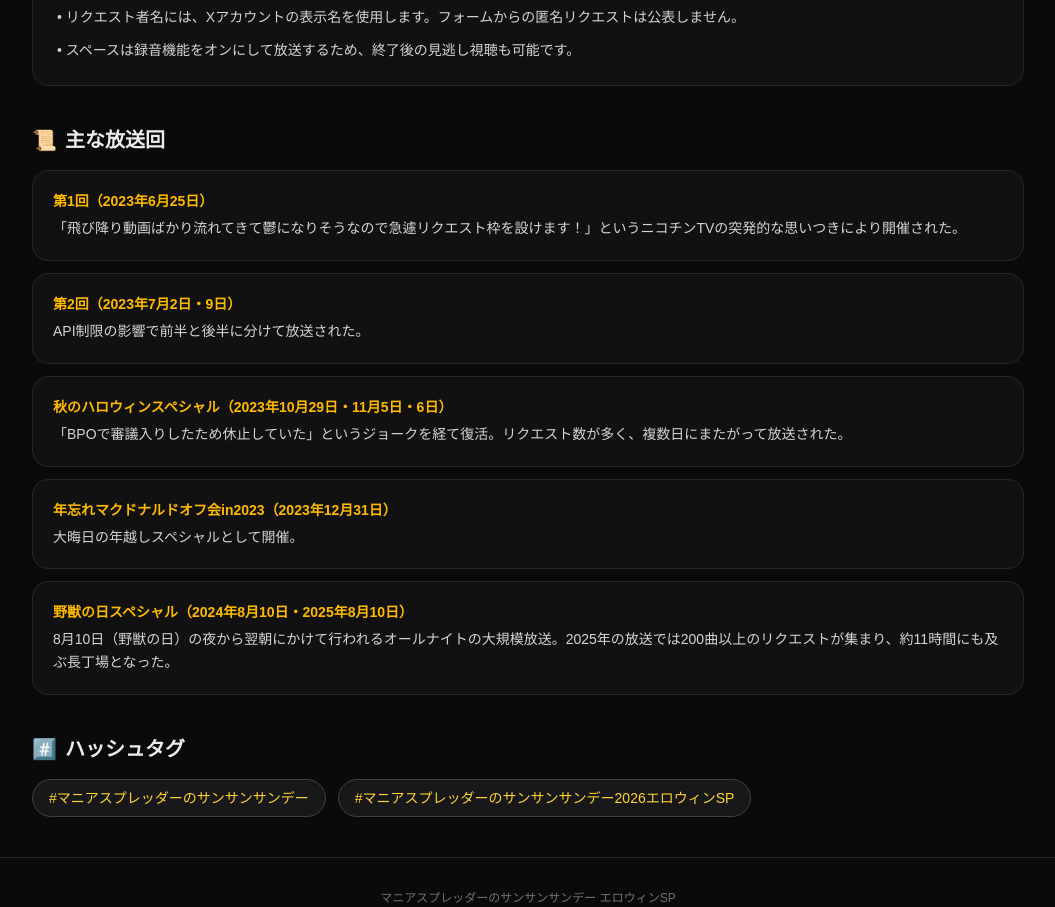
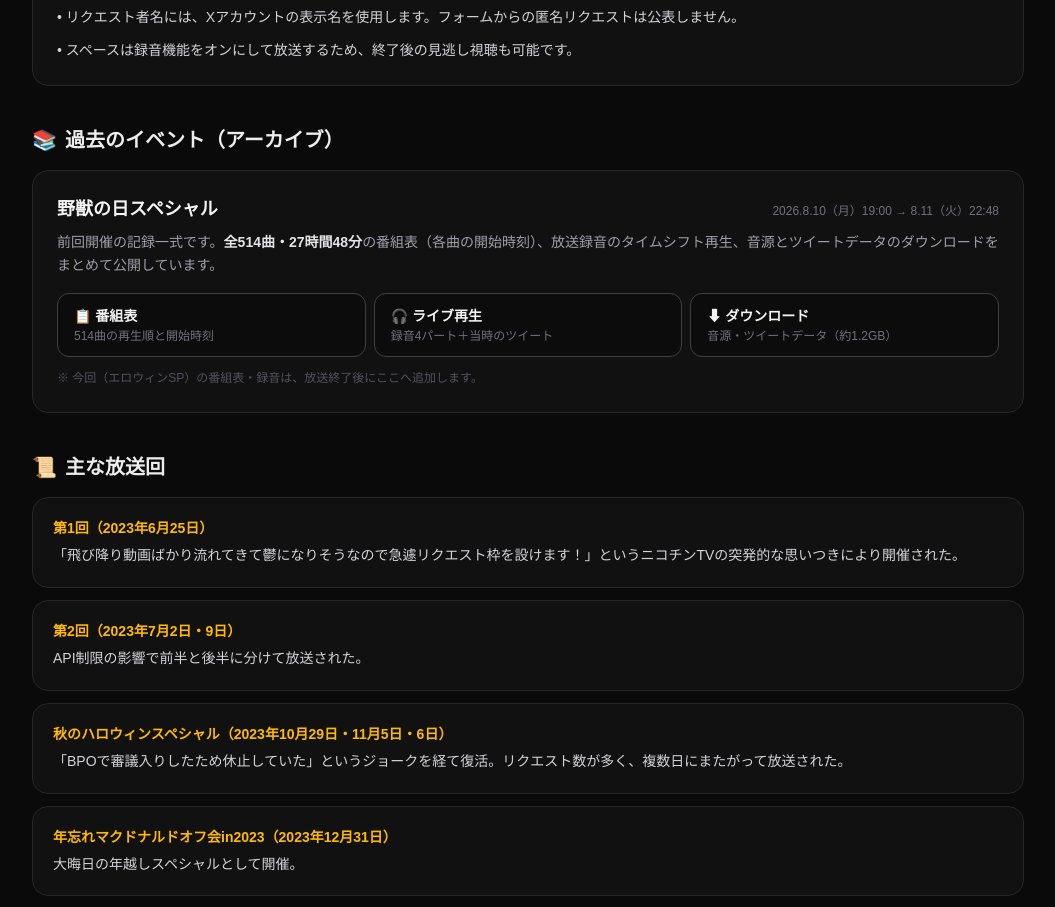
Before and after one commit to maebahesioru/sunsun, a Next.js app: page / in a window 1280 px wide. Shown: the part 2720-3627 px from the top of the page, without its empty margins (112-1167 px from the left). Built offline with nearby package versions, Linux system fonts and the light colour scheme; no server answers.

Commit message:
feat: トップに「過去のイベント（アーカイブ）」欄を追加し、前回(野獣の日SP)の番組表・録音・DLへ導線。録音/DLページの表記を前回回のアーカイブとして明示

```diff
--- a/src/app/download/page.tsx
+++ b/src/app/download/page.tsx
@@ -3,31 +3,31 @@ import type { Metadata } from "next";
 export const metadata: Metadata = {
   title: "ダウンロード",
   description:
-    "マニアスプレッダーのサンサンサンデー2026の放送録音・ツイートデータをダウンロードできます。いつでも聞き直せるアーカイブです。",
+    "マニアスプレッダーのサンサンサンデー2026の放送録音・ツイートデータのアーカイブです。前回「野獣の日スペシャル」（2026年8月10日開催）の全記録を、いつでも聞き直せます。",
 };
 
 const FILES = [
   {
     file: "part1.m4a",
-    title: "マニアスプレッダーのサンサンサンデー エロウィンSP",
+    title: "マニアスプレッダーのサンサンサンデー2026 野獣の日スペシャル（本放送 Part1）",
     size: "281MB",
     desc: "本放送 Part1",
   },
   {
     file: "part2.m4a",
-    title: "マニアスプレッダーのサンサンサンデー2026SP Part2",
+    title: "…野獣の日スペシャル Part2",
     size: "731MB",
     desc: "Part2",
   },
   {
     file: "part3.m4a",
-    title: "マニアスプレッダーのサンサンサンデー2026SP Part3",
+    title: "…野獣の日スペシャル Part3",
     size: "171MB",
     desc: "Part3",
   },
   {
     file: "part4.m4a",
-    title: "マニアスプレッダーのサンサンサンデー2026SP Part4",
+    title: "…野獣の日スペシャル Part4",
     size: "9.8MB",
     desc: "Part4（エンディング）",
   },
@@ -44,7 +44,7 @@ export default function DownloadPage() {
     <main className="mx-auto max-w-3xl px-4 py-10">
       <h1 className="text-3xl font-black text-zinc-100">ダウンロード</h1>
       <p className="mt-2 text-sm text-zinc-400">
-        サンサンサンデー2026の放送録音とツイートデータのアーカイブです。いつでも聞き直せます。
+        前回「野獣の日スペシャル」（2026年8月10日 19:00〜8月11日 22:48・全514曲）の放送録音とツイートデータのアーカイブです。今回のエロウィンSPの録音は、放送終了後にここへ追加します。
       </p>
       <div className="mt-4 flex flex-wrap gap-2">
         <a
@@ -96,7 +96,7 @@ export default function DownloadPage() {
       </div>
 
       <p className="mt-10 text-center text-xs text-zinc-600">
-        ※ 録音はすべて「マニアスプレッダーのサンサンサンデー2026」のアーカイブです。
+        ※ 録音はすべて前回「マニアスプレッダーのサンサンサンデー2026 野獣の日スペシャル」のアーカイブです。
       </p>
     </main>
   );
--- a/src/app/listen/page.tsx
+++ b/src/app/listen/page.tsx
@@ -200,7 +200,7 @@ export default function ListenPage() {
     <main className="mx-auto max-w-4xl px-4 py-10">
       <h1 className="text-3xl font-black text-zinc-100">🎧 ライブ再生</h1>
       <p className="mt-2 text-sm text-zinc-400">
-        放送録音を再生すると、その同時刻に投稿されたツイートが流れてきます。
+        前回「野獣の日スペシャル」（2026年8月10日 19:00〜8月11日 22:48・全514曲）の放送録音アーカイブです。再生すると、その同時刻に投稿されたツイートが流れてきます。
       </p>
       <div className="mt-4 flex flex-wrap gap-2">
         <a
--- a/src/app/page.tsx
+++ b/src/app/page.tsx
@@ -290,6 +290,52 @@ export default function Home() {
         </div>
       </section>
 
+      {/* 過去のイベント（アーカイブ） */}
+      <section className="mt-10">
+        <h2 className="flex items-center gap-2 text-xl font-bold">
+          <span className="text-amber-400">📚</span> 過去のイベント（アーカイブ）
+        </h2>
+        <div className="mt-4 rounded-2xl border border-zinc-800 bg-zinc-900/50 p-6">
+          <div className="flex flex-wrap items-baseline justify-between gap-2">
+            <h3 className="text-lg font-black text-zinc-100">野獣の日スペシャル</h3>
+            <span className="font-mono text-xs text-zinc-500">
+              2026.8.10（月）19:00 → 8.11（火）22:48
+            </span>
+          </div>
+          <p className="mt-2 text-sm leading-relaxed text-zinc-400">
+            前回開催の記録一式です。
+            <span className="font-bold text-zinc-200">全514曲・27時間48分</span>
+            の番組表（各曲の開始時刻）、放送録音のタイムシフト再生、音源とツイートデータのダウンロードをまとめて公開しています。
+          </p>
+          <div className="mt-4 grid gap-2 sm:grid-cols-3">
+            <a
+              href="/timetable"
+              className="rounded-xl border border-zinc-700 bg-zinc-950/60 px-4 py-3 transition hover:border-amber-500/60 hover:bg-zinc-900"
+            >
+              <div className="text-sm font-bold text-zinc-100">📋 番組表</div>
+              <div className="mt-0.5 text-xs text-zinc-500">514曲の再生順と開始時刻</div>
+            </a>
+            <a
+              href="/listen"
+              className="rounded-xl border border-zinc-700 bg-zinc-950/60 px-4 py-3 transition hover:border-amber-500/60 hover:bg-zinc-900"
+            >
+              <div className="text-sm font-bold text-zinc-100">🎧 ライブ再生</div>
+              <div className="mt-0.5 text-xs text-zinc-500">録音4パート＋当時のツイート</div>
+            </a>
+            <a
+              href="/download"
+              className="rounded-xl border border-zinc-700 bg-zinc-950/60 px-4 py-3 transition hover:border-amber-500/60 hover:bg-zinc-900"
+            >
+              <div className="text-sm font-bold text-zinc-100">⬇ ダウンロード</div>
+              <div className="mt-0.5 text-xs text-zinc-500">音源・ツイートデータ（約1.2GB）</div>
+            </a>
+          </div>
+          <p className="mt-3 text-xs leading-relaxed text-zinc-600">
+            ※ 今回（エロウィンSP）の番組表・録音は、放送終了後にここへ追加します。
+          </p>
+        </div>
+      </section>
+
       {/* 放送回の歴史 */}
       <section className="mt-10">
         <h2 className="flex items-center gap-2 text-xl font-bold">
--- a/src/app/timetable/page.tsx
+++ b/src/app/timetable/page.tsx
@@ -294,6 +294,29 @@ export default function TimetablePage() {
               ))}
             </div>
 
+            <div className="mt-4 flex flex-wrap justify-center gap-2">
+              <a
+                href="/listen"
+                className="rounded-xl border border-zinc-700 bg-zinc-900 px-4 py-2 text-xs font-bold text-zinc-300 transition hover:border-amber-500/60 hover:text-amber-300"
+              >
+                🎧 この回の録音を再生
+              </a>
+              <a
+                href="/download"
+                className="rounded-xl border border-zinc-700 bg-zinc-900 px-4 py-2 text-xs font-bold text-zinc-300 transition hover:border-amber-500/60 hover:text-amber-300"
+              >
+                ⬇ 音源・ツイートデータ
+              </a>
+              <a
+                href="https://x.com/search?q=%23%E3%83%9E%E3%83%8B%E3%82%A2%E3%82%B9%E3%83%97%E3%83%AC%E3%83%83%E3%83%80%E3%83%BC%E3%81%AE%E3%82%B5%E3%83%B3%E3%82%B5%E3%83%B3%E3%82%B5%E3%83%B3%E3%83%87%E3%83%BC"
+                target="_blank"
+                rel="noopener noreferrer"
+                className="rounded-xl border border-zinc-700 bg-zinc-900 px-4 py-2 text-xs font-bold text-zinc-300 transition hover:border-amber-500/60 hover:text-amber-300"
+              >
+                #️⃣ 当時のハッシュタグ
+              </a>
+            </div>
+
             <SongList songs={listItems} startDateMs={baseStart.getTime()} live={false} />
 
             <p className="mt-8 text-center text-xs leading-relaxed text-zinc-600">
```
